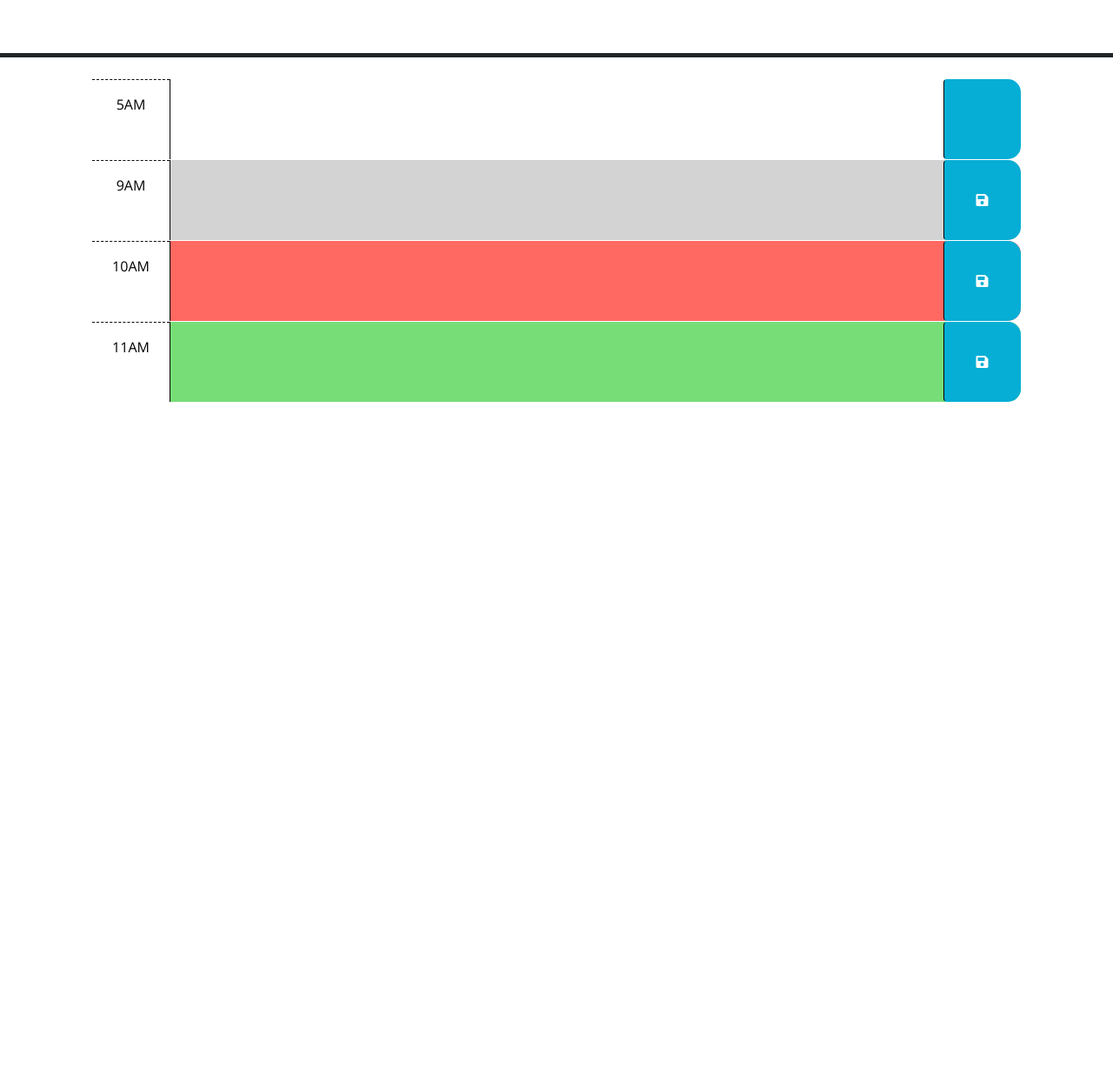
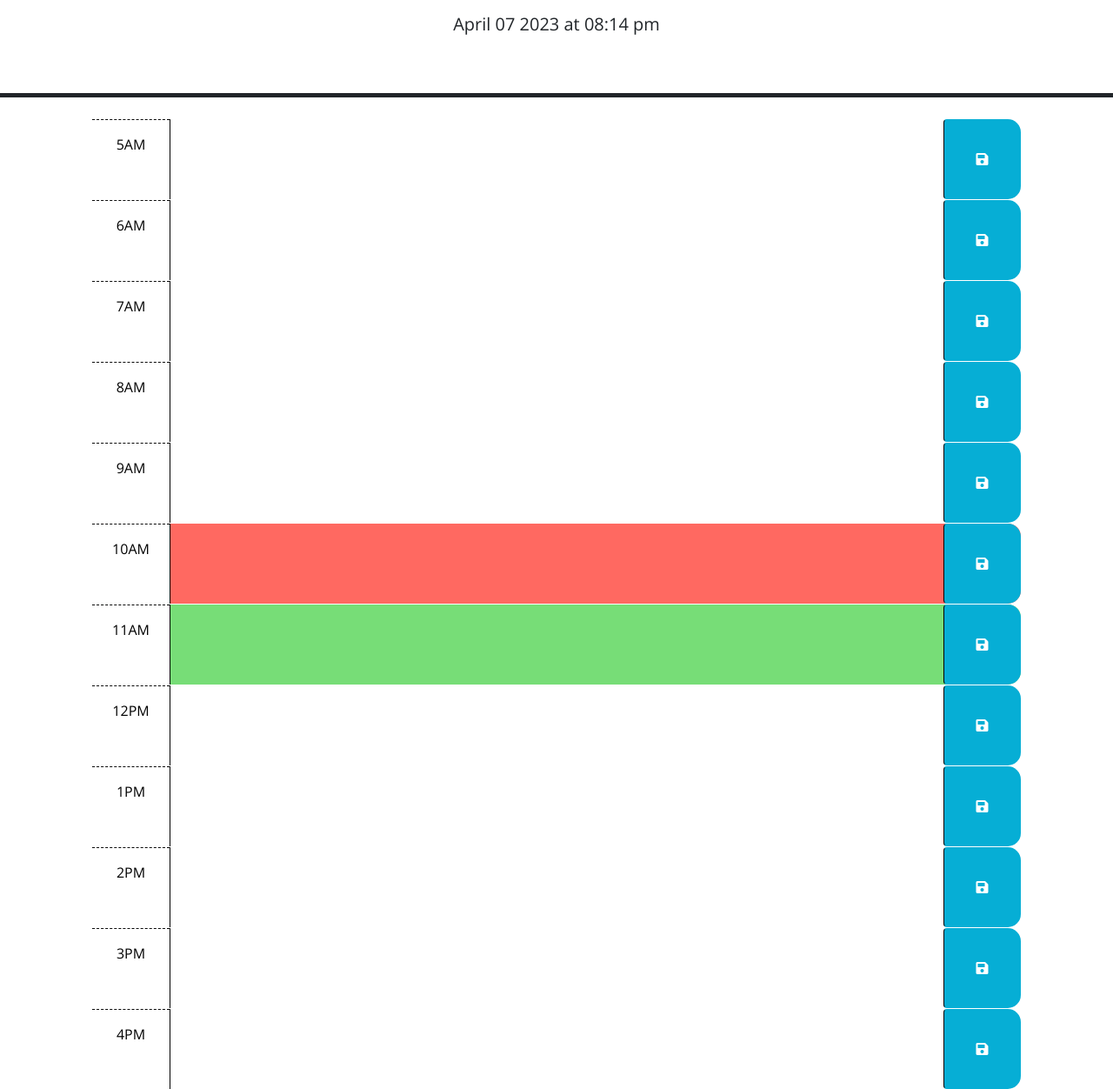
Before and after one commit to bentwhiskers/Ericas-Daily-Planner, a plain HTML site: page index.html in a window 1280 px wide. Shown: the part 166-1418 px from the top of the page at 87% size. Before the commit the page ends 800 px from the top, so only its background shows below. Drawn offline with nearby package versions, Linux system fonts and the light colour scheme.

Commit message:
added function to JS to save user input to local storage. Added function for displaying current date and time. Started function for applying past/present/future colors on time block elements

```diff
--- a/assets/script.js
+++ b/assets/script.js
@@ -1,29 +1,62 @@
 // Wrap all code that interacts with the DOM in a call to jQuery to ensure that
 // the code isn't run until the browser has finished rendering all the elements
 // in the html.
-$(function () {
-    $("")
+var currentDayEl = $("#currentDay");
+var saveBtn = $(".saveBtn");
+var rootEl = $("#root");
+
+var hour5 = $("#hour-5");
+var hour6 = $("#hour-6");
+var hour7 = $("#hour-7");
+var hour8 = $("#hour-8");
+var hour9 = $("#hour-9");
+var hour10 = $("#hour-10");
+var hour11 = $("#hour-11");
+var hour12 = $("#hour-12");
+var hour1 = $("#hour-1");
+var hour2 = $("#hour-2");
+var hour3 = $("#hour-3");
+var hour4 = $("#hour-4");
+var hourX = [hour5, hour6, hour7, hour8, hour9, hour10, hour11, hour12, hour1, hour2, hour3, hour4];
 
 
+$(function () {
+    saveBtn.on('click', function () {
+        var value = $(this).siblings("textarea").val();
+        var id = $(this).parent().attr("id");
+        localStorage.setItem(id, value);
 
+    });
 
-
-    // TODO: Add a listener for click events on the save button. This code should
-    // use the id in the containing time-block as a key to save the user input in
-    // local storage. HINT: What does `this` reference in the click listener
-    // function? How can DOM traversal be used to get the "hour-x" id of the
-    // time-block containing the button that was clicked? How might the id be
-    // useful when saving the description in local storage?
-    //
     // TODO: Add code to apply the past, present, or future class to each time
     // block by comparing the id to the current hour. HINTS: How can the id
     // attribute of each time-block be used to conditionally add or remove the
     // past, present, and future classes? How can Day.js be used to get the
     // current hour in 24-hour time?
-    //
+    // if time of box = current time, style green
+    // else if time is past, style red
+    // else if time is future, style grey
+
+    currentHour = dayjs().hour();
+    console.log(dayjs().hour());
+
+    function applyTense () {
+         if (currentHour == hourX) {
+            $(".time-block").addClass('.present');
+        }
+
+        };
     // TODO: Add code to get any user input that was saved in localStorage and set
     // the values of the corresponding textarea elements. HINT: How can the id
     // attribute of each time-block be used to do this?
     //
-    // TODO: Add code to display the current date in the header of the page.
-  });
+
+   function displayDate() {
+        var currentDate = dayjs().format('MMMM DD YYYY [at] hh:mm a');
+        currentDayEl.text(currentDate);
+   };
+
+   displayDate();
+   applyTense();
+
+});
--- a/index.html
+++ b/index.html
@@ -24,11 +24,11 @@
 
   <body>
     <header class="p-5 mb-4 border-5 border-bottom border-dark text-center">
-      <h1 class="display-3">Work Day Scheduler</h1>
+      <h1 class="display-3">Work Day Planner</h1>
       <p class="lead">A simple calendar app for scheduling your work day</p>
       <p id="currentDay" class="lead"></p>
     </header>
-    <div class="container-lg px-5">
+    <div id="root" class="container-lg px-5">
       <!-- Use class for "past", "present", and "future" to apply styles to the
         time-block divs accordingly. The javascript will need to do this by
         adding/removing these classes on each div by comparing the hour in the
@@ -39,22 +39,45 @@
         code is implemented.
         -->
 
-      <!-- Example of a past time block. The "past" class adds a gray background color. -->
       <section id="hour-5" class="row time-block">
         <div class="col-2 col-md-1 hour text-center py-3">5AM</div>
         <textarea class="col-8 col-md-10 description" rows="3"> </textarea>
-        <button class="btn saveBtn col-2 col-md-1" aria-label="save"></button>
+        <button class="btn saveBtn col-2 col-md-1" aria-label="save">
+            <i class="fas fa-save" aria-hidden="true"></i>
+        </button>
       </section>
 
+      <section id="hour-6" class="row time-block">
+        <div class="col-2 col-md-1 hour text-center py-3">6AM</div>
+        <textarea class="col-8 col-md-10 description" rows="3"> </textarea>
+        <button class="btn saveBtn col-2 col-md-1" aria-label="save">
+            <i class="fas fa-save" aria-hidden="true"></i>
+        </button>
+      </section>
 
+      <section id="hour-7" class="row time-block">
+        <div class="col-2 col-md-1 hour text-center py-3">7AM</div>
+        <textarea class="col-8 col-md-10 description" rows="3"> </textarea>
+        <button class="btn saveBtn col-2 col-md-1" aria-label="save">
+            <i class="fas fa-save" aria-hidden="true"></i>
+        </button>
+      </section>
 
-      <div id="hour-9" class="row time-block past">
+      <section id="hour-8" class="row time-block">
+        <div class="col-2 col-md-1 hour text-center py-3">8AM</div>
+        <textarea class="col-8 col-md-10 description" rows="3"> </textarea>
+        <button class="btn saveBtn col-2 col-md-1" aria-label="save">
+            <i class="fas fa-save" aria-hidden="true"></i>
+        </button>
+      </section>
+
+      <section id="hour-9" class="row time-block">
         <div class="col-2 col-md-1 hour text-center py-3">9AM</div>
         <textarea class="col-8 col-md-10 description" rows="3"> </textarea>
         <button class="btn saveBtn col-2 col-md-1" aria-label="save">
           <i class="fas fa-save" aria-hidden="true"></i>
         </button>
-      </div>
+      </section>
 
       <!-- Example of a a present time block. The "present" class adds a red background color. -->
       <div id="hour-10" class="row time-block present">
@@ -74,6 +97,46 @@
         </button>
       </div>
 
+      <section id="hour-12" class="row time-block">
+        <div class="col-2 col-md-1 hour text-center py-3">12PM</div>
+        <textarea class="col-8 col-md-10 description" rows="3"> </textarea>
+        <button class="btn saveBtn col-2 col-md-1" aria-label="save">
+            <i class="fas fa-save" aria-hidden="true"></i>
+        </button>
+      </section>
+
+      <section id="hour-1" class="row time-block">
+        <div class="col-2 col-md-1 hour text-center py-3">1PM</div>
+        <textarea class="col-8 col-md-10 description" rows="3"> </textarea>
+        <button class="btn saveBtn col-2 col-md-1" aria-label="save">
+            <i class="fas fa-save" aria-hidden="true"></i>
+        </button>
+      </section>
+
+      <section id="hour-2" class="row time-block">
+        <div class="col-2 col-md-1 hour text-center py-3">2PM</div>
+        <textarea class="col-8 col-md-10 description" rows="3"> </textarea>
+        <button class="btn saveBtn col-2 col-md-1" aria-label="save">
+            <i class="fas fa-save" aria-hidden="true"></i>
+        </button>
+      </section>
+
+      <section id="hour-3" class="row time-block">
+        <div class="col-2 col-md-1 hour text-center py-3">3PM</div>
+        <textarea class="col-8 col-md-10 description" rows="3"> </textarea>
+        <button class="btn saveBtn col-2 col-md-1" aria-label="save">
+            <i class="fas fa-save" aria-hidden="true"></i>
+        </button>
+      </section>
+
+      <section id="hour-4" class="row time-block">
+        <div class="col-2 col-md-1 hour text-center py-3">4PM</div>
+        <textarea class="col-8 col-md-10 description" rows="3"> </textarea>
+        <button class="btn saveBtn col-2 col-md-1" aria-label="save">
+            <i class="fas fa-save" aria-hidden="true"></i>
+        </button>
+      </section>
+
     <script src="https://code.jquery.com/jquery-3.4.1.min.js"></script>
     <script
       src="https://cdn.jsdelivr.net/npm/dayjs@1.11.3/dayjs.min.js"
```
